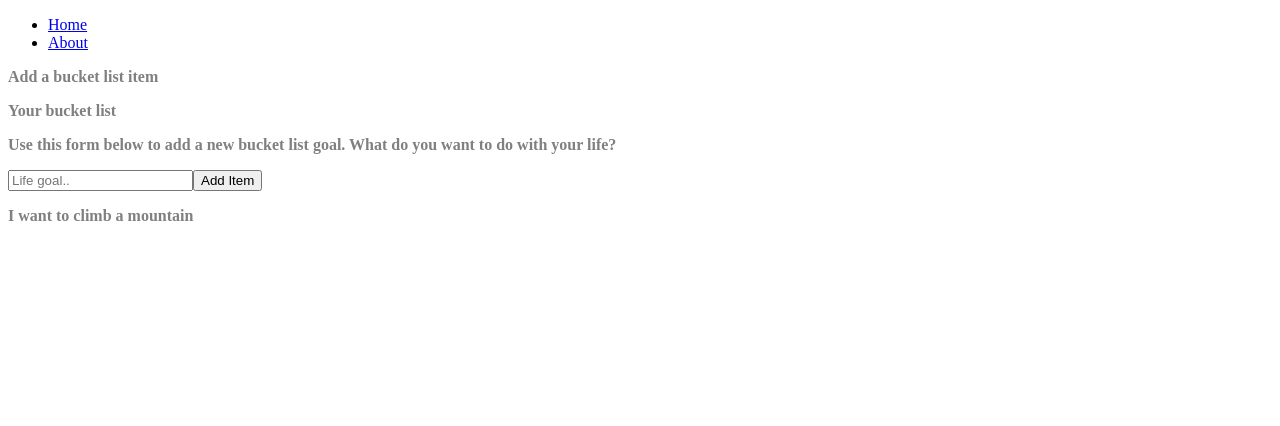
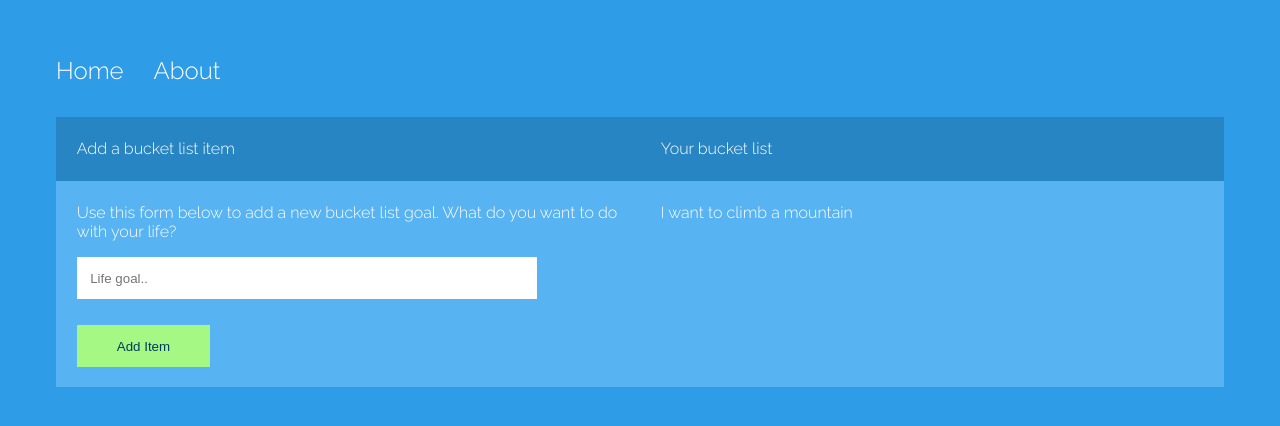
Before and after one commit to adriennedao/ng5-practice, an Angular app: page / in a window 1280 px wide. Shown: the top 426 px of the page. Built offline with nearby package versions, Linux system fonts and the light colour scheme.

Commit message:
added css style rule

```diff
--- a/src/app/home/home.component.scss
+++ b/src/app/home/home.component.scss
@@ -0,0 +1,34 @@
+.container {
+    display: grid;
+    grid-template-columns: 50% auto;
+}
+.col {
+    padding: .4em 1.3em;
+}
+.color-dark {
+    background: #2885C4;
+}
+.color-light {
+    background: #57B3F1;
+}
+input.txt {
+    border: 0;
+    padding: 1em;
+    width: 80%;
+    margin-bottom: 2em;
+}
+input.btn {
+    border: 0;
+    display:block;
+    padding:1em 3em;
+    background:#A5F883;
+    color: #003A61;
+    margin-bottom:1em;
+    cusor:pointer;
+}
+.life-container {
+    background: #3FA0E1;
+    padding:.5em;
+    font-weight:bold;
+    cursor:pointer;
+}
--- a/src/app/home/home.component.ts
+++ b/src/app/home/home.component.ts
@@ -3,10 +3,7 @@
 @Component({
   selector: 'app-home',
   templateUrl: './home.component.html',
-  styles: [`
-    p { font-weight: bold }
-    div { color: gray; }
-  `]
+  styleUrls: ['./home.component.scss']
 })
 export class HomeComponent implements OnInit {
 
--- a/src/styles.scss
+++ b/src/styles.scss
@@ -1 +1,30 @@
 /* You can add global styles to this file, and also import other style files */
+
+@import url('https://fonts.googleapis.com/css?family=Raleway:300,700');
+
+body {
+    background: #2E9CE6;
+    padding: 3em;
+    font-family: 'Raleway', 'Arial';
+    color: #fff;
+}
+ul {
+    list-style-type:none;
+    margin:0 0 2em 0;
+    padding:0;
+}
+ul li {
+    display:0 0 2em 0;
+    padding:0;
+}
+ul li {
+    display:inline;
+    margin-right: 30px;
+}
+ul li a {
+    font-size: 1.5em;
+}
+a {
+    color: #fff;
+    text-decoration:none;
+}
```
